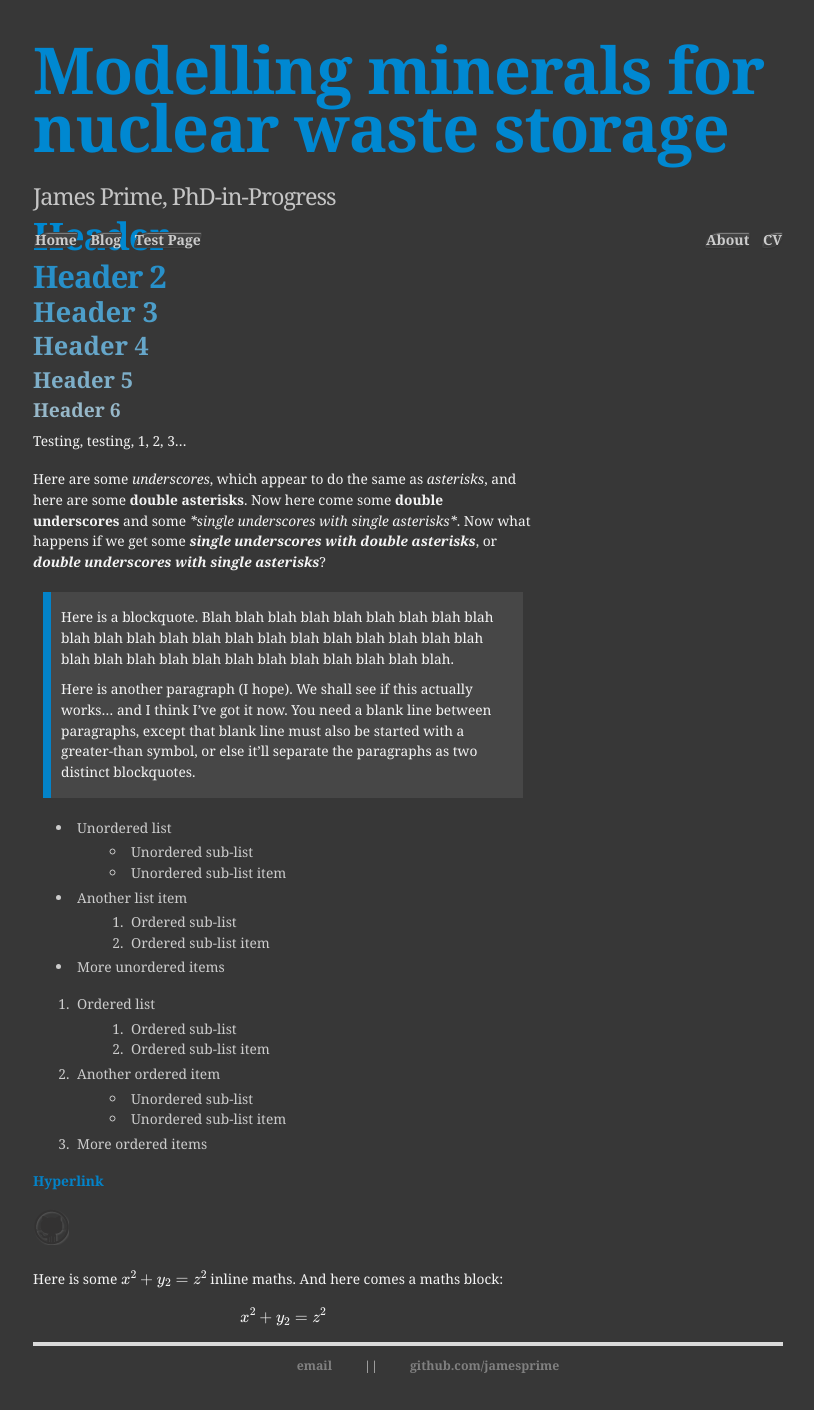
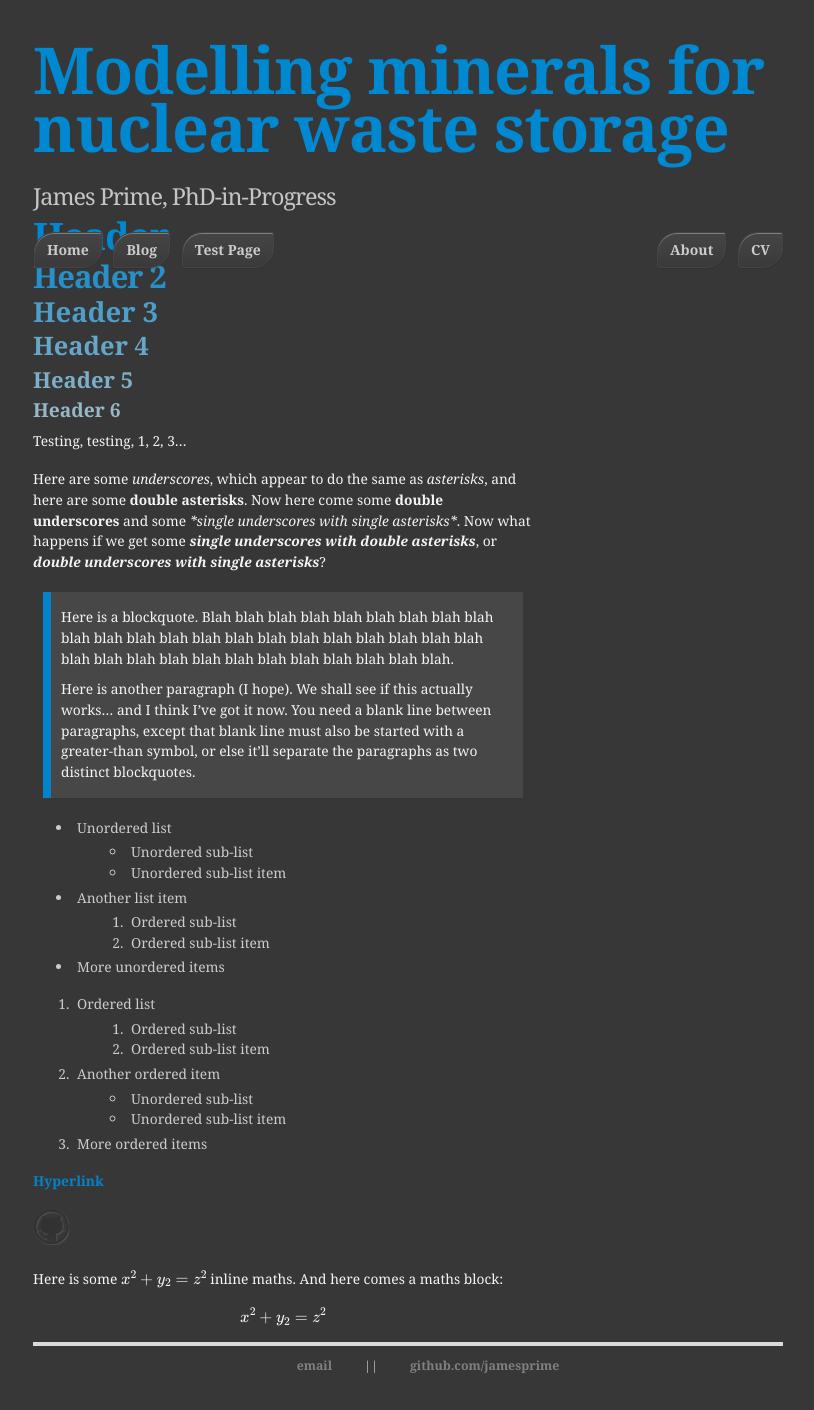
Before and after one commit to jamesprime/jamesprime.github.io, a Jekyll site: the page built from _pages/dhtest/index.md, in a window 1280 px wide. Shown: the whole page, without its empty margins (232-1046 px from the left). Built offline with Jekyll 4.4.1, drawn with Linux system fonts in a browser that asks for light colours; nearby versions of some CDN libraries; formulas are drawn with MathJax 3.

Commit message:
Updated _sass/uberduper.scss
Uncommented padding again for .banner.button, as a test

```diff
--- a/_sass/uberduper.scss
+++ b/_sass/uberduper.scss
@@ -250,7 +250,7 @@
         box-shadow: inset 0 1px 0 rgba(255, 255, 255, .3), 0 1px 1px rgba(0, 0, 0, .1);
         background-color: #3D3D3D;
         margin-left: 0;
-        // padding: 10px 12px;
+        padding: 10px 12px;
         margin-top: 10px;
         line-height: 14px;
         font-size: 14px;
```
